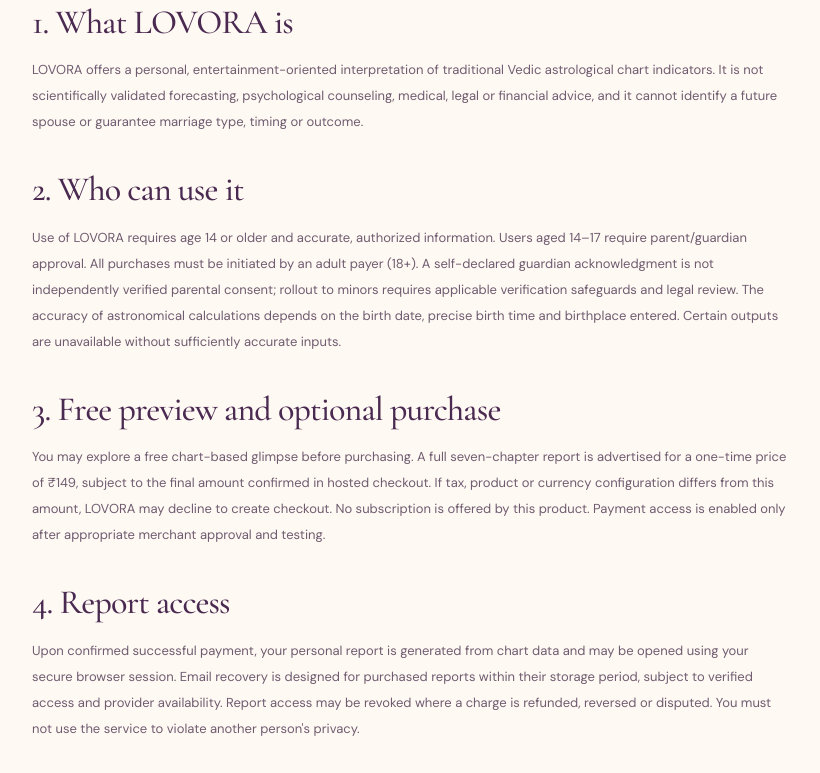
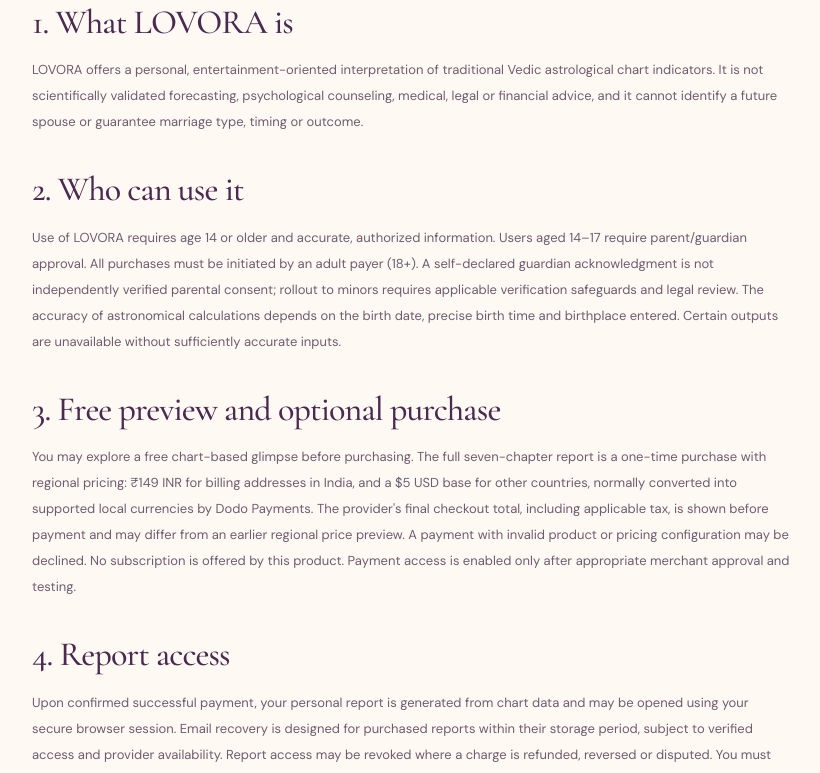
Before and after one commit to helloskyorigin/Lovora1, a Next.js app: page /terms in a window 1280 px wide. Shown: the part 455-1228 px from the top of the page, without its empty margins (228-1048 px from the left). Built offline with nearby package versions, Linux system fonts and the light colour scheme.

Commit message:
docs(pricing): update legal purchase terms and regional currency checks

```diff
--- a/app/refunds/page.tsx
+++ b/app/refunds/page.tsx
@@ -3,7 +3,7 @@
 export const dynamic="force-dynamic";
 export const metadata:Metadata={title:"Refund Policy · LOVORA"};
 export default function RefundPolicyPage(){return <PolicyLayout eyebrow="CLEAR FROM THE START" title="Refund Policy">
- <section><h2>One-time digital reading</h2><p>The full LOVORA marriage reading is a digital report offered as a single ₹149 purchase. The product is created for the birth details provided and cannot be physically returned.</p></section>
+ <section><h2>One-time digital reading</h2><p>The full LOVORA marriage reading is a digital report offered as a single, non-subscription purchase. India uses ₹149 INR; other markets use a $5 USD base with the final supported local-currency amount confirmed by Dodo at checkout. The product is created for the birth details provided and cannot be physically returned.</p></section>
  <section><h2>When to contact us</h2><p>If you were charged twice, the paid report did not unlock after payment confirmation, you received the wrong purchased report, or there was another technical or billing problem, contact support promptly using your checkout receipt email and transaction details (never send full card details).</p><p>Refund and remediation requests are reviewed in accordance with applicable consumer law, payment provider rules and the circumstances of the order. This policy does not remove mandatory legal rights. Refund eligibility is not decided by whether an astrology interpretation matched real-life events.</p></section>
  <section><h2>Refunds and access</h2><p>When a refund or payment reversal is confirmed by the payment provider, access to the related premium report may be revoked. If support is not yet configured, live checkout must remain disabled.</p></section>
  <section><h2>What happens before launch</h2><p>Merchant approval, operator contact details, documented response procedures, and a review of the final refund terms are required before real-money sales begin. Any refund status will ultimately be determined using verified payment-provider records.</p></section>
--- a/app/terms/page.tsx
+++ b/app/terms/page.tsx
@@ -5,7 +5,7 @@
 export default function TermsPage(){return <PolicyLayout eyebrow="THE LITTLE DETAILS" title="Terms of Service">
  <section><h2>1. What LOVORA is</h2><p>LOVORA offers a personal, entertainment-oriented interpretation of traditional Vedic astrological chart indicators. It is not scientifically validated forecasting, psychological counseling, medical, legal or financial advice, and it cannot identify a future spouse or guarantee marriage type, timing or outcome.</p></section>
  <section><h2>2. Who can use it</h2><p>Use of LOVORA requires age 14 or older and accurate, authorized information. Users aged 14–17 require parent/guardian approval. All purchases must be initiated by an adult payer (18+). A self-declared guardian acknowledgment is not independently verified parental consent; rollout to minors requires applicable verification safeguards and legal review. The accuracy of astronomical calculations depends on the birth date, precise birth time and birthplace entered. Certain outputs are unavailable without sufficiently accurate inputs.</p></section>
- <section><h2>3. Free preview and optional purchase</h2><p>You may explore a free chart-based glimpse before purchasing. A full seven-chapter report is advertised for a one-time price of ₹149, subject to the final amount confirmed in hosted checkout. If tax, product or currency configuration differs from this amount, LOVORA may decline to create checkout. No subscription is offered by this product. Payment access is enabled only after appropriate merchant approval and testing.</p></section>
+ <section><h2>3. Free preview and optional purchase</h2><p>You may explore a free chart-based glimpse before purchasing. The full seven-chapter report is a one-time purchase with regional pricing: ₹149 INR for billing addresses in India, and a $5 USD base for other countries, normally converted into supported local currencies by Dodo Payments. The provider's final checkout total, including applicable tax, is shown before payment and may differ from an earlier regional price preview. A payment with invalid product or pricing configuration may be declined. No subscription is offered by this product. Payment access is enabled only after appropriate merchant approval and testing.</p></section>
  <section><h2>4. Report access</h2><p>Upon confirmed successful payment, your personal report is generated from chart data and may be opened using your secure browser session. Email recovery is designed for purchased reports within their storage period, subject to verified access and provider availability. Report access may be revoked where a charge is refunded, reversed or disputed. You must not use the service to violate another person's privacy.</p></section>
  <section><h2>5. Service limitations</h2><p>Astrological calculations, email and payment gateways use third-party providers and may be temporarily unavailable. LOVORA will not intentionally substitute fabricated chart positions for a failed calculation. Interpretations represent symbolic traditions, not guarantees or factual predictions about another person. Avoid making consequential personal or financial decisions solely on the basis of a report.</p></section>
  <section><h2>6. Support and governing law</h2><p>For payment or delivery issues, contact the operator listed below. Consumer rights granted by applicable law are not restricted by these terms. The final legal entity information, support contact, dispute handling and applicable jurisdiction must be reviewed before live commercial operation.</p></section>
```
Also changed, not shown: 1 other file (tests, documents, lock files or other folders).
